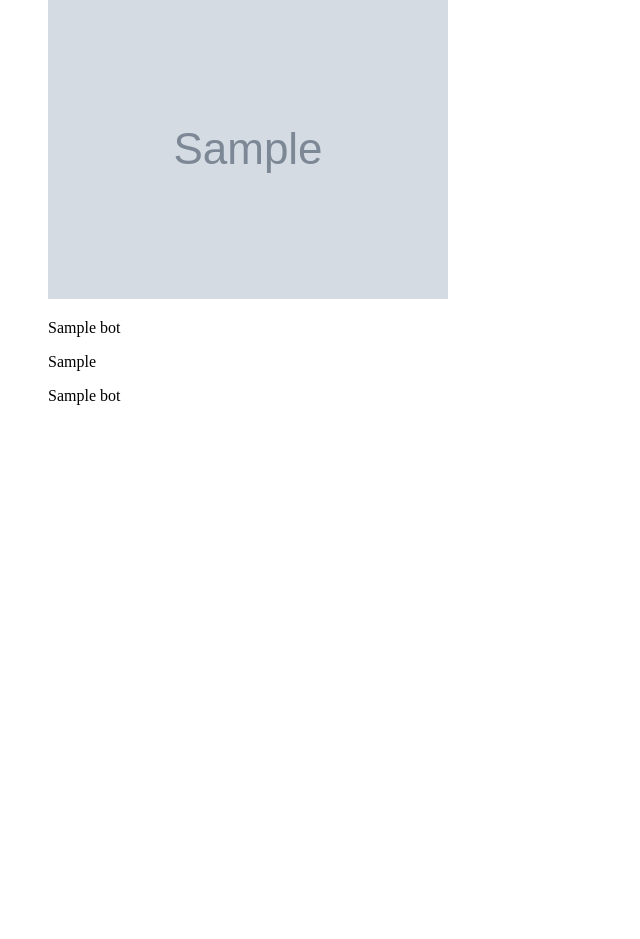
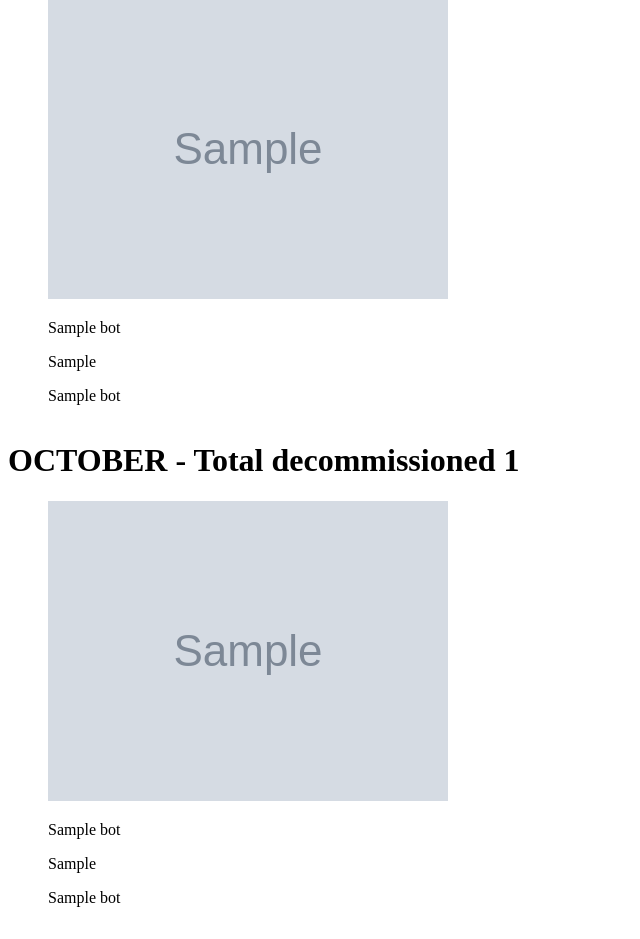
Before and after one commit to qriousjorGit/robot-project, a Flask app: template templates/all.html in a window 1280 px wide. Shown: the part 4096-5035 px from the top of the page, without its empty margins (0-640 px from the left). Before the commit the page ends 4501 px from the top, so only its background shows below. Run offline with Flask 2, Linux system fonts and the light colour scheme; the template is opened without the code that fills it: most values are stand-ins (such as "Sample title", 1, 10 or a date in 2020); grey boxes marked "Sample" are stand-in pictures.

Commit message:
add October

```diff
--- a/templates/all.html
+++ b/templates/all.html
@@ -171,6 +171,24 @@
             {% endfor %}
         </ul>
 
+       <h1>OCTOBER - Total decommissioned {{oct_list|length}}</h1>
+        <ul>
+            {% for bot in oct_list %}
+                <li class="image">
+                    <div style="width: 14em;">
+                            <img src="{{bot.robot_photo}}" alt="image not found">
+                            <p style="width: 10em">{{bot.robot_name}}</p>
+                            <p style="width: 75%">{{bot.robot_deactivated}}</p>
+                            {% if bot.robot_title == ""  %}
+                                <p>No title</p>
+                            {% else %}
+                                <p style="width: 99%">{{bot.robot_title}}</p>
+                            {% endif %}
+                    </div>
+                </li>
+            {% endfor %}
+        </ul>
+
 
 
 </body>
```
